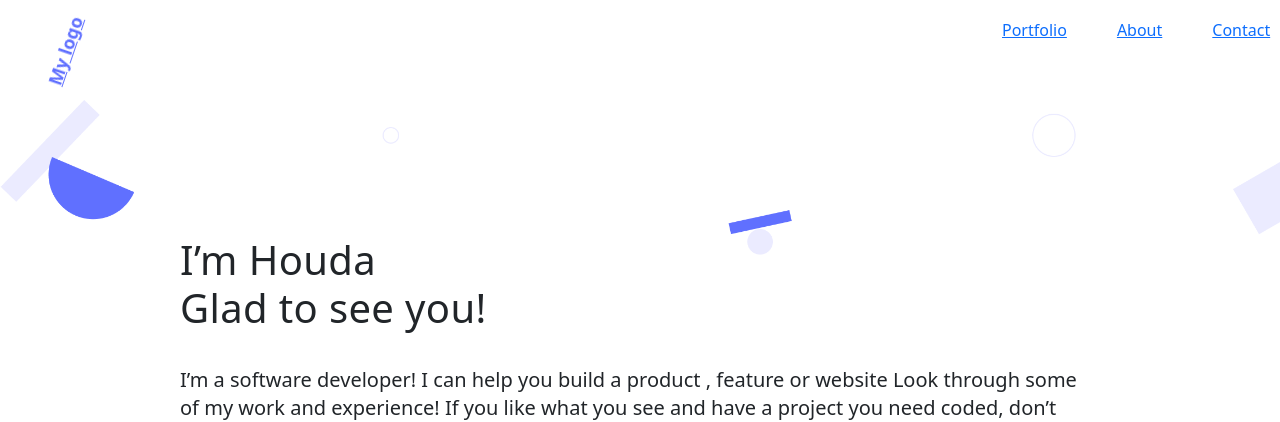
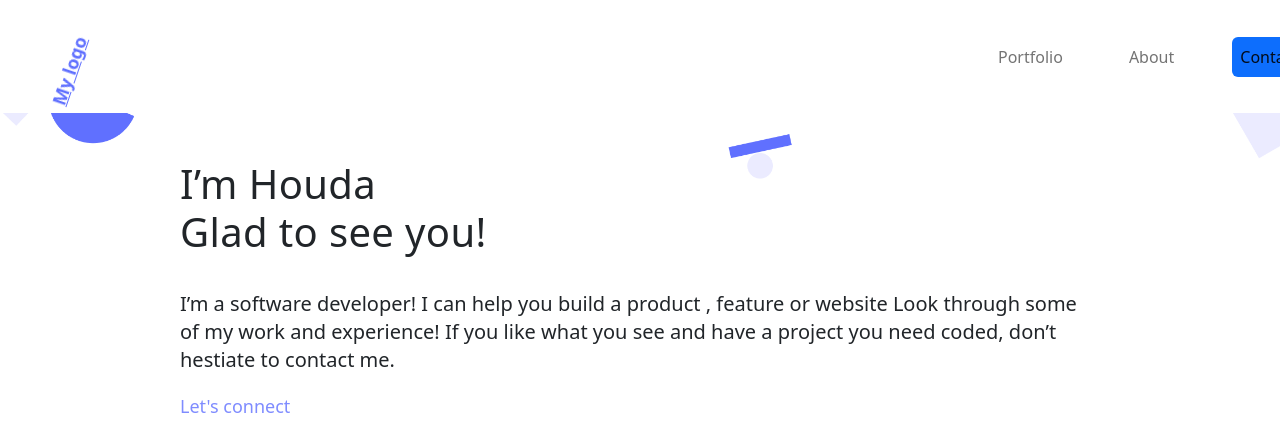
Before and after one commit to houdamzari/Bootstrap-Portfolio, a website: page index.html in a window 1280 px wide. Shown: the top 422 px of the page. Drawn offline with nearby package versions, Linux system fonts and the light colour scheme.

Commit message:
Add ScrollSpy

```diff
--- a/index.html
+++ b/index.html
@@ -20,32 +20,49 @@
   </head>
 
   <body>
-    <header class="navbar">
-      <nav>
-        <div style="width: 500px;">
+    <nav class="navbar navbar-expand-lg navbar-light bg-light p-4 position-fixed bg-white " style="z-index: 99">
+      <div class="navbar-brand">
         <a class="logo">My logo</a></div>
-        <div class="menu-items">
-          <ul>
-            <li class="links">
-              <a href="#"> Portfolio </a>
+      <div class="collapse navbar-collapse">
+        <ul class="navbar-nav me-auto mb-2 mb-lg-0 nav-pills">
+          <li class="nav-item">
+            <a href="#Portfolio" class="nav-link active"> Portfolio </a>
           </li>
-            <li>
-              <a href="#" class="links"> About </a>
+          <li class="nav-item">
+            <a href="#AboutSection" class="nav-link"> About </a>
           </li>
-            <li>
-              <a href="#" class="links"> Contact </a>
+          <li class="nav-item">
+            <a href="#Contact" class="nav-link"> Contact </a>
           </li>
         </ul>
       </div>
-        <a href="#" class="hamburger-menu">
+
+      <li class="nav-item dropdown">
+        <a class="nav-link dropdown-toggle" href="#" id="navbarDropdown" role="button" data-bs-toggle="dropdown"
+          aria-expanded="false">
+          <!-- <a href="#" class="hamburger-menu">
           <div class="line"></div>
           <div class="line"></div>
           <div class="line"></div>
+        </a> -->
         </a>
+        <ul class="dropdown-menu" aria-labelledby="navbarDropdown">
+          <li><a class="dropdown-item" href="#">Action</a></li>
+          <li><a class="dropdown-item" href="#">Another action</a></li>
+          <li>
+            <hr class="dropdown-divider">
+          </li>
+          <li><a class="dropdown-item" href="#">Something else here</a></li>
+        </ul>
+      </li>
+      <li class="nav-item">
+        <a class="nav-link disabled" href="#" tabindex="-1" aria-disabled="true">Disabled</a>
+      </li>
+      </ul>
     </nav>
-    </header>
-
-    <section class="headline">
+    <div class="scrollspy-example" data-bs-spy="scroll" data-bs-target="#navbar-example2" data-bs-offset="0"
+      tabindex="0">
+      <section class="headline" id="Portfolio">
         <div class="introduction">
           <h1>
             I’m Houda <br />
@@ -185,7 +202,7 @@
           </div><img class="Tonic" src="./public/Multi_Post.png" alt="Snapshoot" />
         </div>
       </section>
-    <section class="About_Section">
+      <section class="About_Section" id="AboutSection">
         <div class="About_Section_flex">
           <h2>About <br />Myself</h2>
           <p class="About_Section_description">
@@ -248,7 +265,7 @@
           </ul>
         </div>
       </section>
-    <section class="footer_section">
+      <section class="footer_section" id="Contact">
         <footer class="footer">
           <form action="https://formspree.io/f/mjvzpbgj" method="post">
             <h2 class="form_header">Contact me</h2>
@@ -265,6 +282,7 @@
       </section>
       </form>
       </footer>
+    </div>
   </body>
 
 </html>
```
Lines whose indentation alone changed are shown as unchanged.
